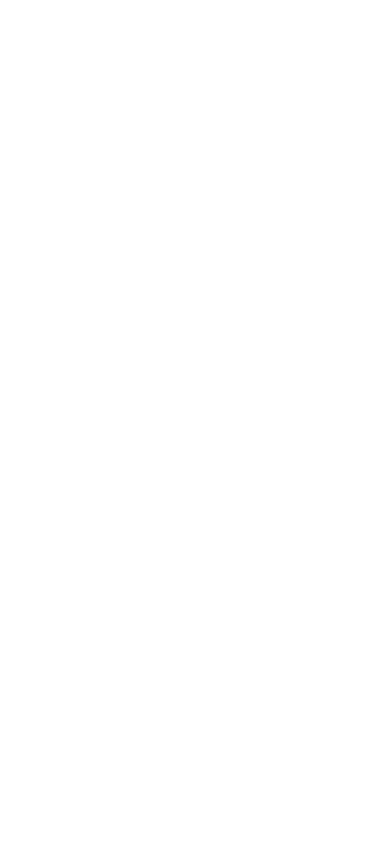
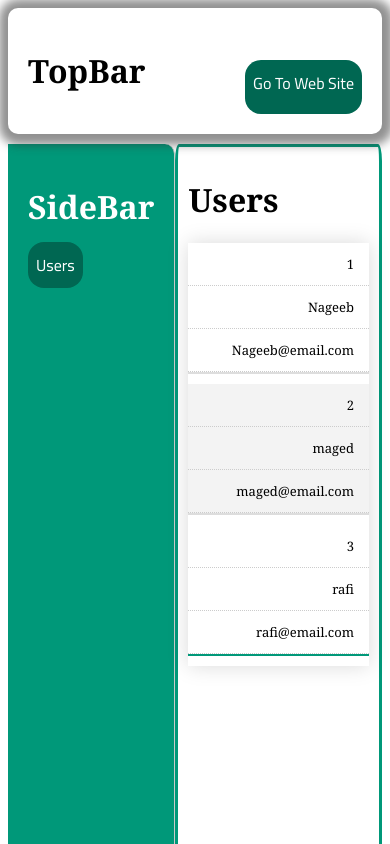
Before and after one commit to mhran971/SignUp-frontend-react, a React (Create React App) app: page /Dashboard/users in a window 390 px wide. Before the commit this address had no page. Shown: the top 844 px of the page. Built offline with nearby package versions, Linux system fonts and the light colour scheme.

Commit message:
`Refactored Dashboard component to use Outlet from react-router-dom and updated CSS styles for responsive design and table layout.`

```diff
--- a/src/App.js
+++ b/src/App.js
@@ -1,19 +1,21 @@
 import { Route, Routes } from "react-router-dom";
 import SignUp from "./SignUp";
-import  "./Components/Dashboard.css";
+import "./Components/Dashboard.css";
 import Login from "./Login";
 import Home from "./Home";
+import Users from "./Users";
 import Dashboard from "./Components/Dashboard";
 
 export default function App() {
   return (
     <div>
-
       <Routes>
         <Route path="/register" element={<SignUp />} />
         <Route path="/login" element={<Login />} />
         <Route path="/" element={<Home />} />
-        <Route path="/Dashboard" element={<Dashboard />}></Route>
+        <Route path="/Dashboard" element={<Dashboard />}>
+          <Route path="users" element={<Users />} />
+        </Route>
       </Routes>
     </div>
   );
--- a/src/Components/Dashboard.css
+++ b/src/Components/Dashboard.css
@@ -1,9 +1,8 @@
- /* Global  */
+/* Global  */
 
 .content-flex{
     display: flex;
     border-left: 5px;
-
 }
 /* Top Bar */
 
@@ -36,10 +35,99 @@
   border-radius: 0% 10px 10px 0%;
   width: 200px;
   height: 100vh;
-  background-color: #333;
+  background-color:  #009879;
   color: #fff;
   -webkit-border-radius: 0% 10px 10px 0%;
   -moz-border-radius: 0% 10px 10px 0%;
   -ms-border-radius: 0% 10px 10px 0%;
   -o-border-radius: 0% 10px 10px 0%;
 }
+
+/* Table Styles */
+table {
+  width: 100%;
+  border-collapse: collapse;
+  margin: 20px 0;
+  font-family: Arial, sans-serif;
+  box-shadow: 0 0 20px rgba(0, 0, 0, 0.15);
+}
+
+/* Table Header Styles */
+thead tr {
+  background-color: #009879;
+  color: #ffffff;
+  text-align: left;
+  font-weight: bold;
+}
+
+th {
+  padding: 12px 15px;
+  text-transform: uppercase;
+  letter-spacing: 0.1em;
+}
+
+/* Table Body Styles */
+tbody tr {
+  border-bottom: 1px solid #dddddd;
+}
+
+tbody tr:nth-of-type(even) {
+  background-color: #f3f3f3;
+}
+
+tbody tr:last-of-type {
+  border-bottom: 2px solid #009879;
+}
+
+tbody tr:hover {
+  background-color: #f1f1f1;
+  cursor: pointer;
+}
+
+/* Table Cell Styles */
+td {
+  padding: 12px 15px;
+  vertical-align: middle;
+}
+
+/* Responsive Table */
+@media screen and (max-width: 600px) {
+  table {
+    border: 0;
+  }
+
+  table thead {
+    display: none;
+  }
+
+  table tr {
+    margin-bottom: 10px;
+    display: block;
+    border-bottom: 2px solid #ddd;
+  }
+
+  table td {
+    display: block;
+    text-align: right;
+    font-size: 13px;
+    border-bottom: 1px dotted #ccc;
+  }
+
+  table td::before {
+    content: attr(data-label);
+    float: left;
+    font-weight: bold;
+    text-transform: uppercase;
+  }
+}
+.content-right{
+  width: 90%;
+  padding:10px;
+  border-radius: 5%;
+  -webkit-border-radius: 2%;
+  -moz-border-radius: 5%;
+  -ms-border-radius: 5%;
+  -o-border-radius: 5%;
+  border-style:solid;
+  border-color:  #009879;;
+}
--- a/src/Components/Dashboard.js
+++ b/src/Components/Dashboard.js
@@ -1,13 +1,16 @@
 import TopBar from "./TopBar";
 import SideBar from "./SideBar";
+import { Outlet } from "react-router-dom";
 
 export default function Dashboard() {
   return (
     <div>
       <TopBar></TopBar>
       <div className="content-flex">
-        <SideBar></SideBar>
-        <h1>helpppp</h1>
+        <SideBar />
+        <div className="content-right">
+          <Outlet />
+        </div>
       </div>
     </div>
   );
--- a/src/SignUp.css
+++ b/src/SignUp.css
@@ -48,7 +48,7 @@
 .form-father button,
 .register-nav {
   padding: 0.5rem;
-  background-color: #4f46e5;
+  background-color:  #006752;;
   color: white;
   border: none;
   border-radius: 16px;
@@ -61,7 +61,7 @@
 
 .form-father button:hover,
 .register-nav:hover {
-  background-color: #33299e;
+  background-color: #004e3e;;
 }
 
 .error {
--- /dev/null
+++ b/src/Users.js
@@ -0,0 +1,34 @@
+export default function Users(){
+    return(
+        <div>
+            <h1>Users</h1>
+            <table>
+                <thead>
+                    <tr>
+                        <th>ID</th>
+                        <th>User</th>
+                        <th>Email</th>
+                    </tr>
+                </thead>
+
+                <tbody>
+                    <tr>
+                        <td>1</td>
+                        <td>Nageeb</td>
+                        <td>Nageeb@email.com</td>
+                    </tr>
+                    <tr>
+                        <td>2</td>
+                        <td>maged</td>
+                        <td>maged@email.com</td>
+                    </tr>
+                    <tr>
+                        <td>3</td>
+                        <td>rafi</td>
+                        <td>rafi@email.com</td>
+                    </tr>
+                </tbody>
+            </table>
+        </div>
+    );
+}
```
